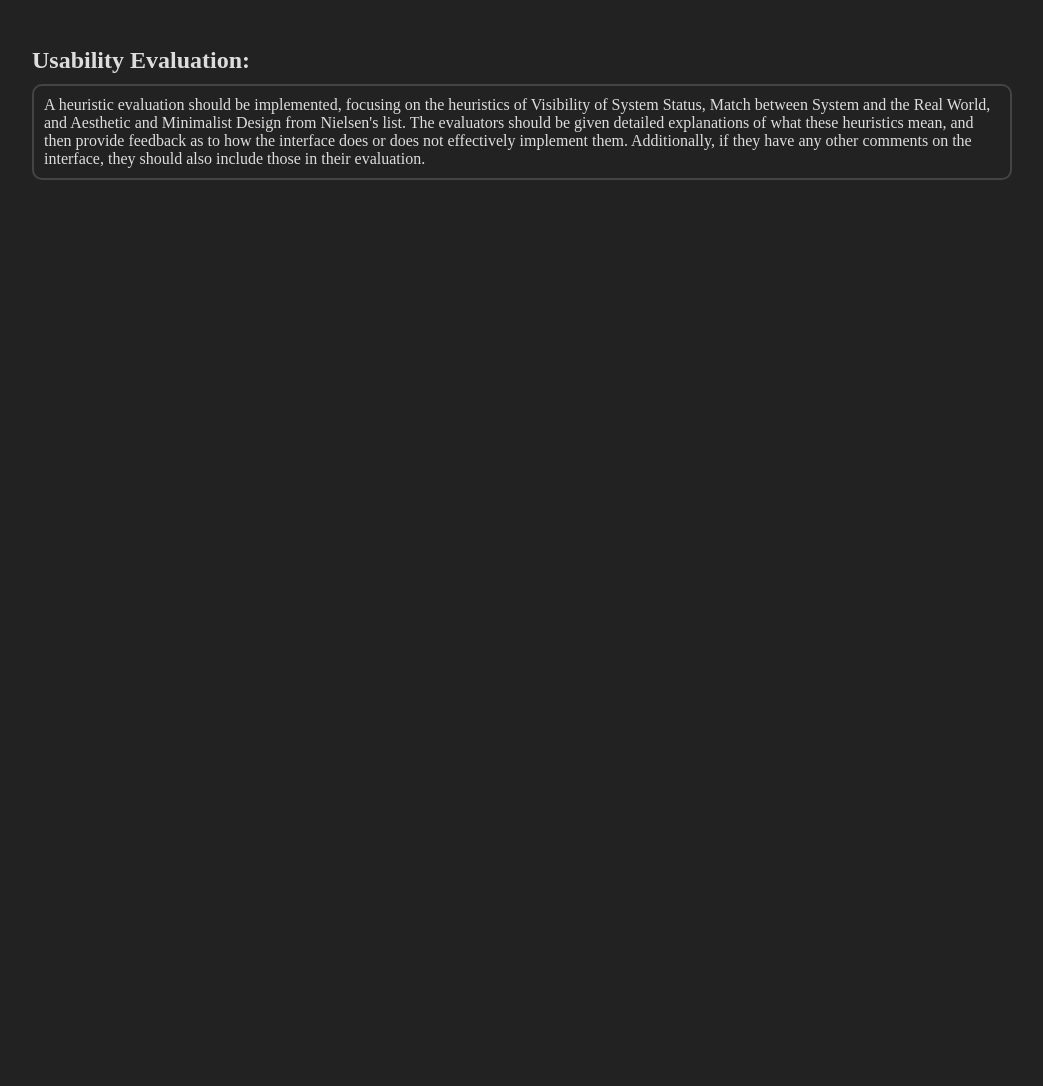
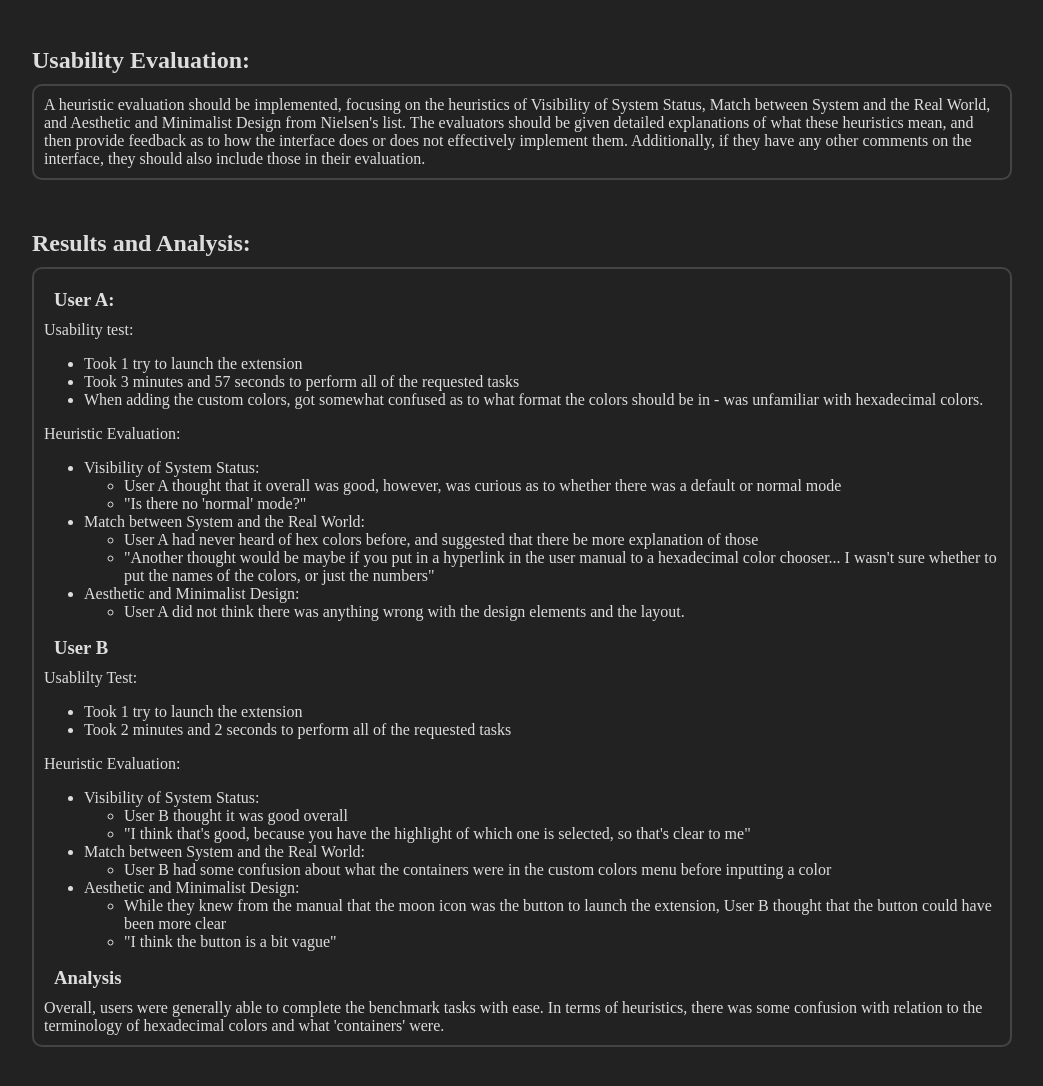
Before and after one commit to mvloper/cs299_project, a plain HTML site: page deliverable_3.html in a window 1280 px wide. Shown: the part 1361-2447 px from the top of the page, without its empty margins (118-1161 px from the left). Before the commit the page ends 1591 px from the top, so only its background shows below. Drawn offline with Linux system fonts and the light colour scheme.

Commit message:
add some results/analysis

```diff
--- a/deliverable_3.html
+++ b/deliverable_3.html
@@ -157,6 +157,78 @@
         </div>
       </div><!--wrapper-->
     </section><!--evaluation-->
+    <section id="results">
+      <h2>Results and Analysis:</h2>
+      <div class="wrapper">
+        <div>
+          <h3>User A:</h3>
+          Usability test:
+          <ul>
+            <li>Took 1 try to launch the extension</li>
+            <li>Took 3 minutes and 57 seconds to perform all of the requested tasks</li>
+            <li>When adding the custom colors, got somewhat confused as to what format the colors should be in - was unfamiliar with hexadecimal colors.</li>
+          </ul>
+          Heuristic Evaluation:
+          <ul>
+            <li>
+              Visibility of System Status:
+              <ul>
+                <li>User A thought that it overall was good, however, was curious as to whether there was a default or normal mode</li>
+                <li>"Is there no 'normal' mode?"</li>
+              </ul>
+            </li>
+            <li>
+              Match between System and the Real World:
+              <ul>
+                <li>User A had never heard of hex colors before, and suggested that there be more explanation of those</li>
+                <li>"Another thought would be maybe if you put in a hyperlink in the user manual to a hexadecimal color chooser... I wasn't sure
+                  whether to put the names of the colors, or just the numbers"</li>
+              </ul>
+            </li>
+            <li>
+              Aesthetic and Minimalist Design:
+              <ul>
+                <li>User A did not think there was anything wrong with the design elements and the layout.</li>
+              </ul>
+            </li>
+          </ul>
+
+          <h3> User B</h3>
+          Usablilty Test:
+          <ul>
+            <li>Took 1 try to launch the extension</li>
+            <li>Took 2 minutes and 2 seconds to perform all of the requested tasks</li>
+          </ul>
+          Heuristic Evaluation:
+          <ul>
+            <li>
+              Visibility of System Status:
+              <ul>
+                <li>User B thought it was good overall</li>
+                <li>"I think that's good, because you have the highlight of which one is selected, so that's clear to me"</li>
+              </ul>
+            </li>
+            <li>
+              Match between System and the Real World:
+              <ul>
+                <li>User B had some confusion about what the containers were in the custom colors menu before inputting a color</li>
+              </ul>
+            </li>
+            <li>
+              Aesthetic and Minimalist Design:
+              <ul>
+                <li>While they knew from the manual that the moon icon was the button to launch the extension, User B thought that the button could have been more clear</li>
+                <li>"I think the button is a bit vague"</li>
+              </ul>
+            </li>
+          </ul>
+
+          <h3>Analysis</h3>
+          Overall, users were generally able to complete the benchmark tasks with ease. In terms of heuristics, there was some confusion with relation to the terminology of
+          hexadecimal colors and what 'containers' were.
+        </div>
+      </div>
+    </section><!--results-->
   </div><!--container-->
 </body>
 </html>
```
